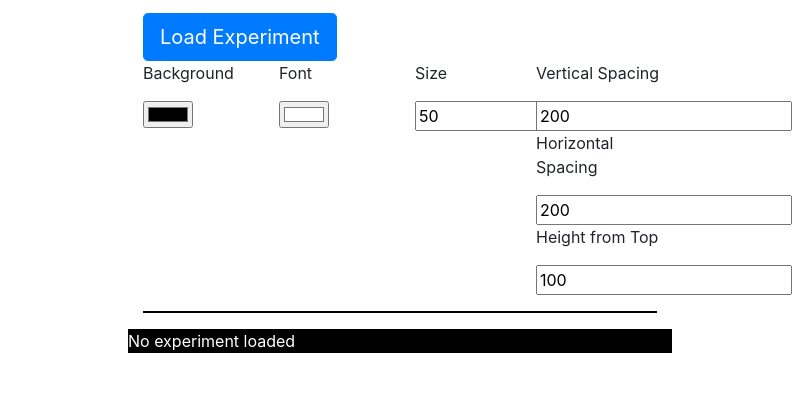
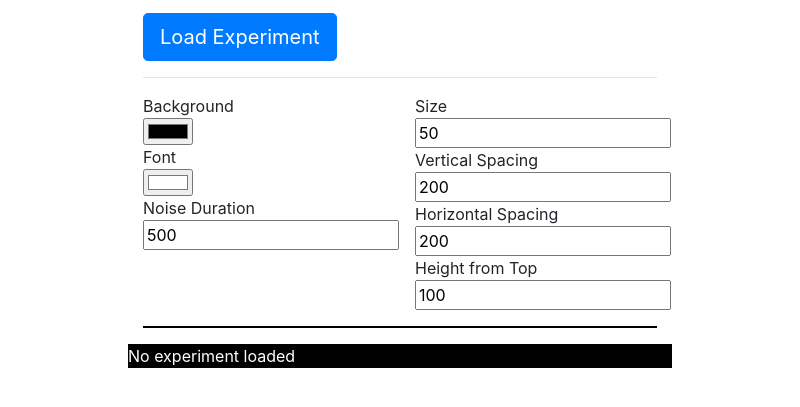
Before and after one commit to mit-quest/prakAI-pebbles, an Electron app: page prakAI-pebbles/src/screens/config/index.html in a window 800 px wide. Shown: the part 161-568 px from the top of the page. Drawn offline with Linux system fonts and the light colour scheme; no server answers.

Commit message:
ui tweaks
v6 has noise duration control and updated control layout. Also alt+d toggles dev tools.

```diff
--- a/prakAI-pebbles/src/screens/config/index.html
+++ b/prakAI-pebbles/src/screens/config/index.html
@@ -29,7 +29,7 @@
 			</div>
 
 			<div class="row">
-				<div class="col-sm-12">
+				<div class="col-12">
 					<hr class="thickSeparator">
 				</div>
 			</div>
@@ -45,30 +45,68 @@
 					</button>
 				</div>
 
-				<div class="col-3">
-					<p>Background</p>
+				<div class="col-12">
+					<hr>
+				</div>
+
+				<div class="col-6">
+					<div class="row">
+						<div class="col-12">
+							Background
+						</div>
+						<div class="col-12">
 							<input type="color" value="#000000" id="backgroundColorPicker">
 						</div>
-				<div class="col-3">
-					<p>Font</p>
+					</div>
+					<div class="row">
+						<div class="col-12">
+							Font
+						</div>
+						<div class="col-12">
 							<input type="color" value="#ffffff" id="fontColorPicker">
 						</div>
-				<div class="col-3">
-					<p>Size</p>
+					</div>
+					<div class="row">
+						<div class="col-12">
+							Noise Duration
+						</div>
+						<div class="col-12">
+							<input type="number" value="500" id="noiseDurationPicker">
+						</div>
+					</div>
+				</div>
+				<div class="col-6">
+					<div class="row">
+						<div class="col-12">
+							Size
+						</div>
+						<div class="col-12">
 							<input type="number" value="50" class="slider" id="sizePicker">
 						</div>
-				<div class="col-3">
+					</div>
 					<div class="row">
-						<p>Vertical Spacing</p>
+						<div class="col-12">
+							Vertical Spacing
+						</div>
+						<div class="col-12">
 							<input type="number" value="200" class="slider" id="vSpacingPicker">
 						</div>
+					</div>
 					<div class="row">
-						<p>Horizontal Spacing</p>
+						<div class="col-12">
+							Horizontal Spacing
+						</div>
+						<div class="col-12">
 							<input type="number" value="200" class="slider" id="hSpacingPicker">
 						</div>
+					</div>
 					<div class="row">
-						<p>Height from Top</p>
+						<div class="col-12">
+							Height from Top
+						</div>
+						<div class="col-12">
 							<input type="number" value="100" class="slider" id="heightPicker">
+						</div>
 					</div>
 				</div>
 
--- a/prakAI-pebbles/src/screens/config/post.js
+++ b/prakAI-pebbles/src/screens/config/post.js
@@ -37,6 +37,15 @@ heightPicker.oninput = function(ev) {
   sessionStorage.setItem("height", ev.target.value);
   refreshStyling();
 }
+
+noiseDurationPicker = document.getElementById('noiseDurationPicker');
+noiseDurationPicker.oninput = function(ev) {
+  sessionStorage.setItem("noiseDuration", ev.target.value);
+  refreshStyling();
+}
+
+
+
 
 backgroundColor = sessionStorage.getItem("backgroundColor");
 
@@ -92,4 +101,13 @@ if (height == null) {
 	heightPicker.value = height;
 }
 
+noiseDuration = sessionStorage.getItem("noiseDuration");
+
+if (noiseDuration == null) {
+	noiseDuration = noiseDurationPicker.value;
+	sessionStorage.setItem("noiseDuration", noiseDuration);
+} else {
+	noiseDurationPicker.value = noiseDuration;
+}
+
 displayCachedExperiment();
--- a/prakAI-pebbles/src/screens/experiment/pre.js
+++ b/prakAI-pebbles/src/screens/experiment/pre.js
@@ -49,6 +49,7 @@ function clickOnMain () {
 	targetElement = document.body;
 	targetElement.appendChild(noiseDIV);
 
+	noiseDuration = parseFloat(sessionStorage.getItem('noiseDuration'));
 	// wait 2 seconds
 	setTimeout(() => {
 		//kill noise
@@ -58,7 +59,7 @@ function clickOnMain () {
 		for (const image of expImages) {
 			image.style.visibility = 'visible';
 		}
-	}, 2000);
+	}, noiseDuration);
 
 	// activate choices
 	choiceImages = document.getElementsByClassName('expImageLink');
--- a/prakAI-pebbles/src/scripts/makeMenu.js
+++ b/prakAI-pebbles/src/scripts/makeMenu.js
@@ -27,7 +27,10 @@ exports.makeMenu = function () {
 			label: 'File',
 			submenu: [
 
-				{ role: 'toggledevtools' },
+				{
+					role: 'toggledevtools',
+					accelerator: 'Alt+d'
+				},
 
 				{ type: 'separator' },
 
```
Also changed, not shown: layouts/test.html (deleted, +0 -28 lines). Lines whose indentation alone changed are shown as unchanged.
